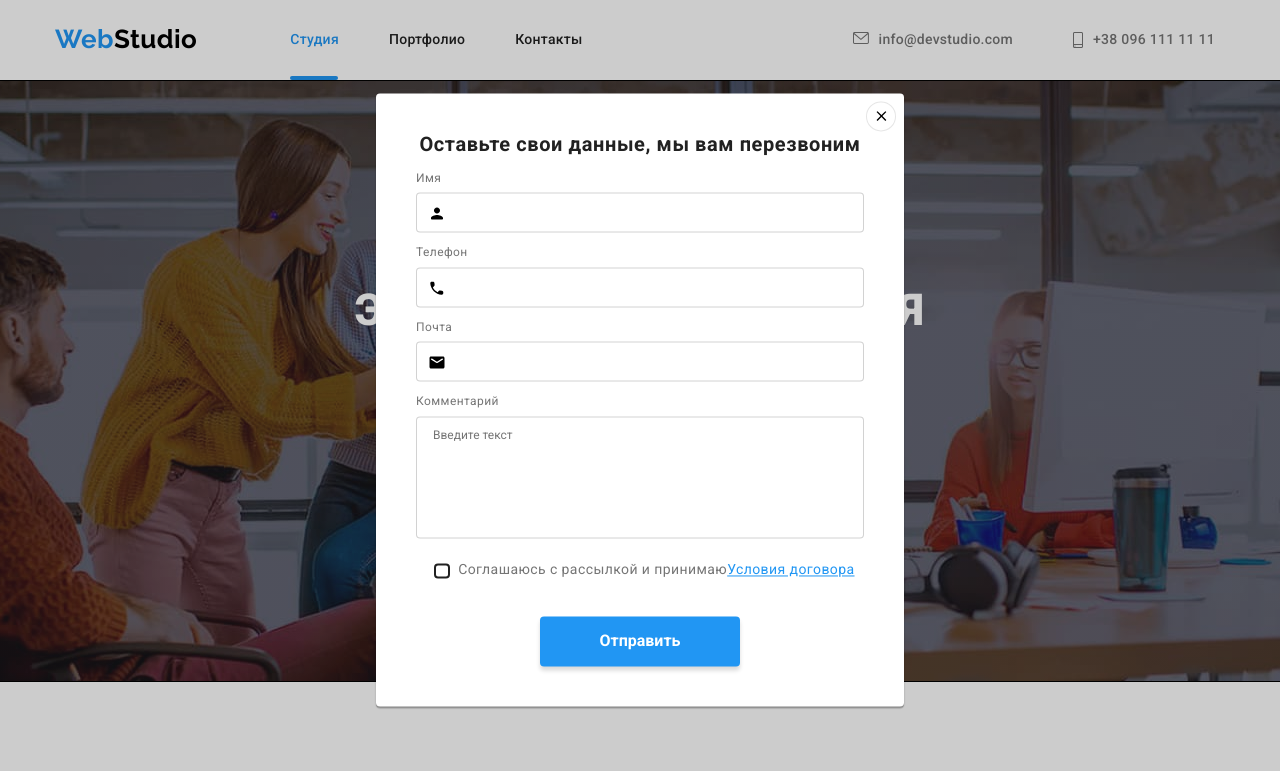
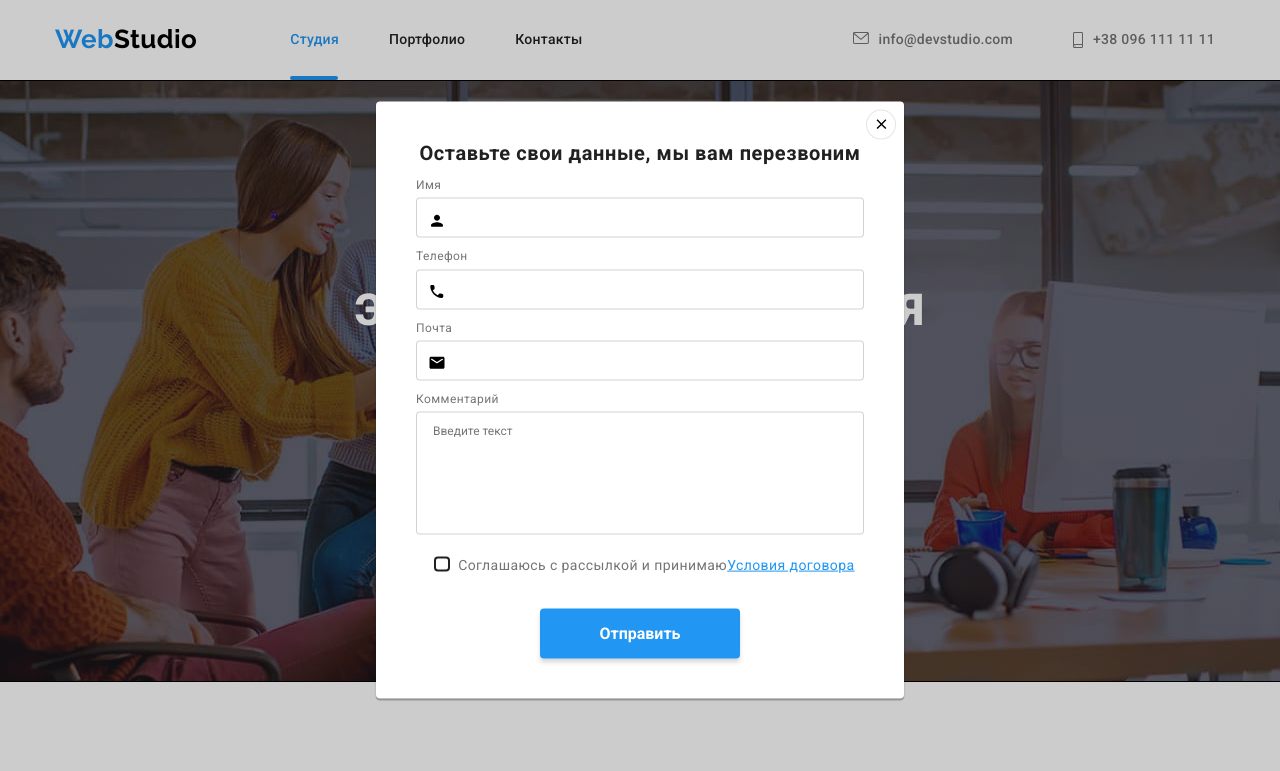
Before and after one commit to AiiLuI19/goit-markup-hw-06, a plain HTML site: page index.html in a window 1280 px wide. Both pictures are taken after a click on the button "Заказать услугу". Shown: the top 771 px of the page. Drawn offline with nearby package versions, Linux system fonts and the light colour scheme.

Commit message:
add line-height

```diff
--- a/css/styles.css
+++ b/css/styles.css
@@ -754,6 +754,8 @@ img {
   box-shadow: 0px 1px 3px rgba(0, 0, 0, 0.12), 0px 1px 1px rgba(0, 0, 0, 0.14),
     0px 2px 1px rgba(0, 0, 0, 0.2);
   border-radius: 4px;
+  line-height: 1.44;
+
   transition: transform 400ms cubic-bezier(0.39, 1.03, 0.82, 0.08);
 }
 
@@ -787,7 +789,6 @@ img {
  fill: var(--accent-color);
 }
 .modal-title {
-  /* padding: 40px 40px 0 40px; */
   margin-bottom: 12px;
   font-weight: 700;
   font-size: 20px;
@@ -845,7 +846,7 @@ input{
 .agreement label {
   margin-left: 8.3px;
   font-size: 14px;
-  line-height: 1.71;
+
 }
 .contract {
   color: var(--accent-color);
@@ -858,6 +859,7 @@ input{
 .modal-order input {
   height: 40px;
   padding-left: 42px;
+  line-height: 1.2;
 
 }
 
--- a/index.html
+++ b/index.html
@@ -407,14 +407,14 @@
                         <use href="./images/icons.svg#icon-close-bt"></use>
                     </svg></button>
 
-            <h1 class="modal-title">Оставьте свои данные, мы вам перезвоним</h1>
+            <p class="modal-title">Оставьте свои данные, мы вам перезвоним</p>
 
             <form class=" form modal-order">
                 <div class="modal-order">
                         <svg class="modal-icon">
                      <use href="./images/icons.svg#icon-person"></use></svg>
                     <label for="name">Имя</label>
-                    <input type="text" name="Имя" id="name" placeholder=" "/> </div>
+                    <input type="text" name="Имя" id="name" placeholder=" " required/> </div>
 
 
                 <div class="modal-order">
@@ -422,7 +422,7 @@
                         <use href="./images/icons.svg#icon-phone-form"></use>
                     </svg>
                     <label for="tel">Телефон</label>
-                    <input type="tel" name="tel" id="tel" placeholder=" "/></div>
+                    <input type="tel" name="tel" id="tel" placeholder=" " required/></div>
 
 
                 <div class="modal-order">
```
